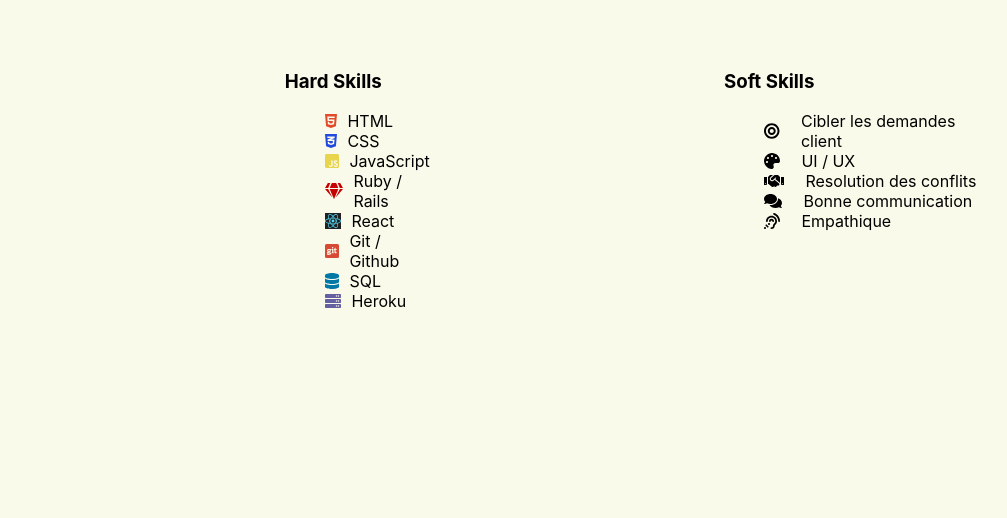
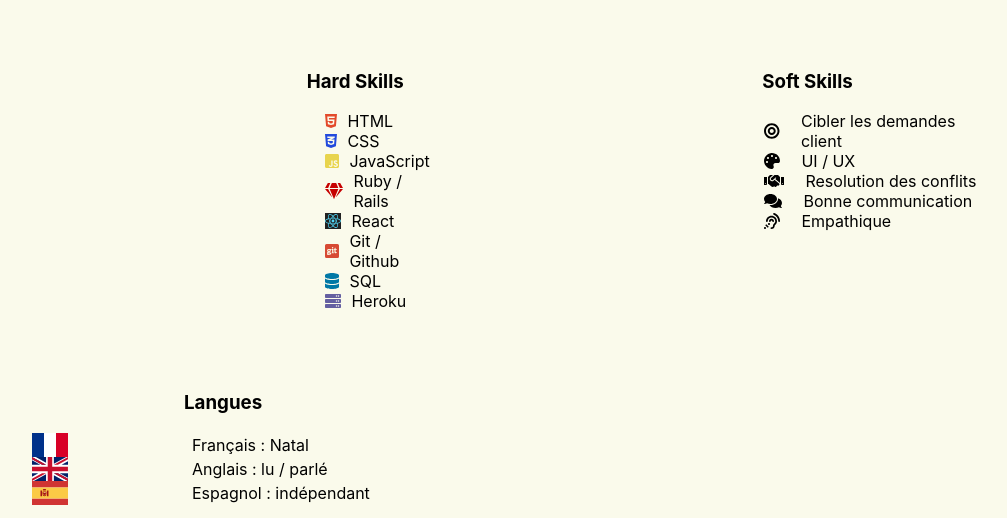
Before and after one commit to Gorrog87/cv-react, a React (Create React App) app: page / in a window 1280 px wide. Shown: the part 501-1019 px from the top of the page, without its empty margins (8-1015 px from the left). Before the commit the page ends 828 px from the top, so only its background shows below. Built offline with nearby package versions, Linux system fonts and the light colour scheme.

Commit message:
added country flag icons

```diff
--- a/package.json
+++ b/package.json
@@ -13,6 +13,7 @@
     "@testing-library/user-event": "^13.5.0",
     "babel-plugin-macros": "^3.1.0",
     "babel-preset-react": "^6.24.1",
+    "country-flag-icons": "^1.5.5",
     "react": "^18.2.0",
     "react-dom": "^18.2.0",
     "react-scripts": "5.0.1",
--- a/src/App.js
+++ b/src/App.js
@@ -2,6 +2,7 @@
 import Header from "./Header";
 import Bio from './Bio';
 import Skills from "./Skills";
+import Languages from "./Languages";
 
 function App() {
   return (
@@ -9,6 +10,7 @@
       <Header />
       <Bio />
       <Skills />
+      <Languages />
     </div>
   );
 }
--- a/src/Bio.jsx
+++ b/src/Bio.jsx
@@ -1,6 +1,5 @@
 import React from "react";
-// eslint-disable-next-line no-unused-vars
-import bio from "./bio.css";
+import "./bio.css";
 
 export default class Bio extends React.Component {
   render() {
--- a/src/Header.jsx
+++ b/src/Header.jsx
@@ -1,6 +1,5 @@
 import React from "react";
-// eslint-disable-next-line no-unused-vars
-import header from "./header.css";
+import "./header.css";
 import { FontAwesomeIcon } from "@fortawesome/react-fontawesome";
 
 export default class Header extends React.Component {
--- a/src/Languages.jsx
+++ b/src/Languages.jsx
@@ -0,0 +1,32 @@
+import React from "react";
+import "./languages.css";
+import { FR, GB, ES } from "country-flag-icons/react/3x2";
+
+export default class Languages extends React.Component {
+  render() {
+    return (
+      <div className="languagesAndHobbies">
+        <div className="languages">
+          <h3>Langues</h3>
+          <ul>
+            <div className="duo">
+              <FR title="Fr" id="flag" />
+              <li>Français : Natal</li>
+            </div>
+            <div className="duo">
+              <GB title="Gb" id="flag" />
+              <li>Anglais : lu / parlé</li>
+            </div>
+            <div className="duo">
+              <ES title="Es" id="flag" />
+              <li>Espagnol : indépendant</li>
+            </div>
+          </ul>
+        </div>
+        <div className="hobbies">
+
+        </div>
+      </div>
+    );
+  }
+}
--- a/src/Skills.jsx
+++ b/src/Skills.jsx
@@ -1,6 +1,5 @@
 import React from "react";
-// eslint-disable-next-line no-unused-vars
-import skills from "./skills.css";
+import  "./skills.css";
 import { FontAwesomeIcon } from "@fortawesome/react-fontawesome";
 import {
   solid,
--- a/src/languages.css
+++ b/src/languages.css
@@ -0,0 +1,11 @@
+.languages {
+  margin-top: 5%;
+}
+
+#flag{
+  height: 3vh;
+}
+
+h3{
+  margin-left: 15%;
+}
```
Also changed, not shown: 1 other file (tests, documents, lock files or other folders).
